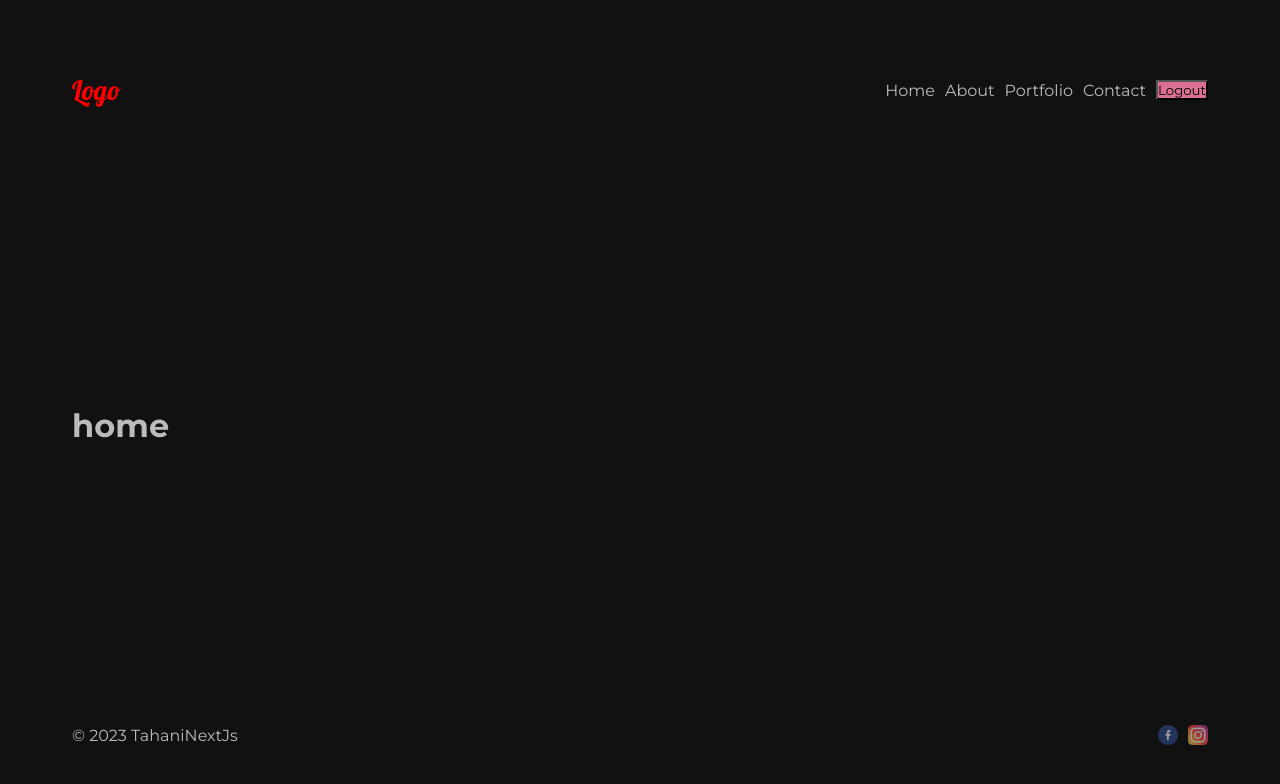
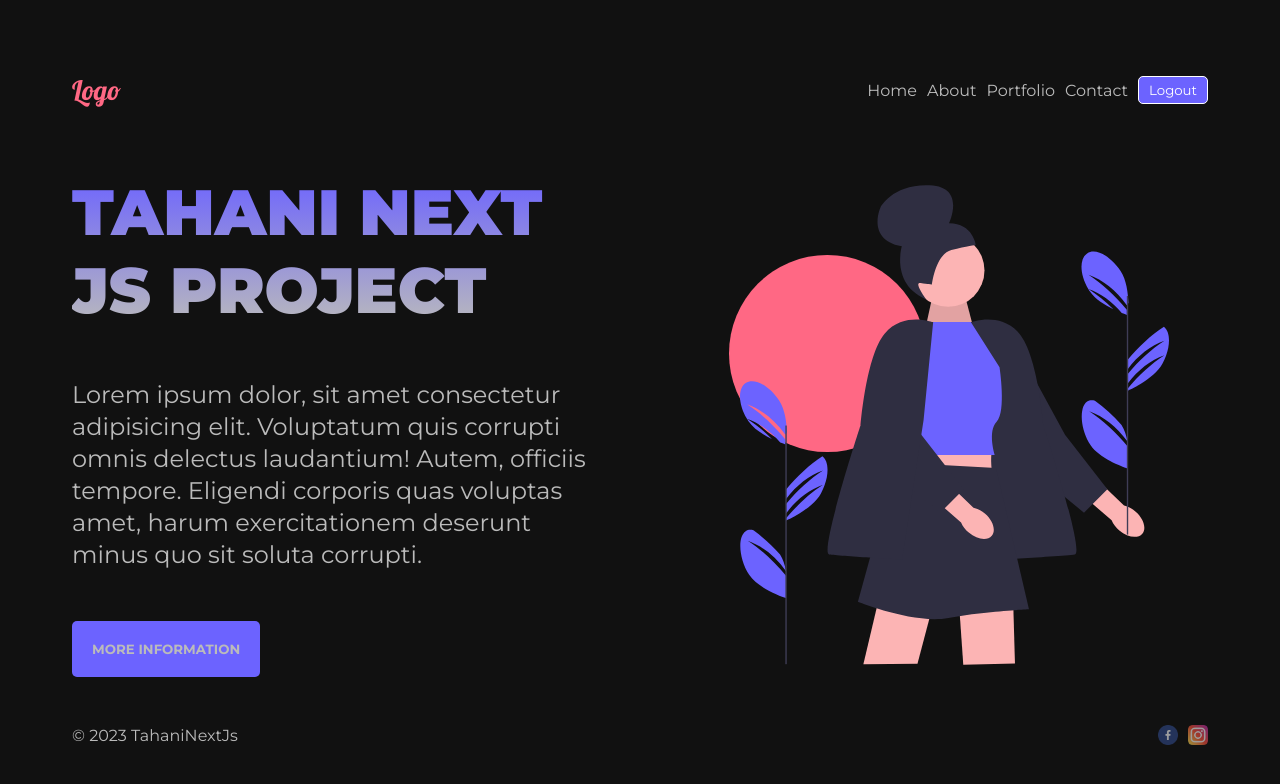
Before and after one commit to tahanialhammad/tahaninextjs, a Next.js app: page / in a window 1280 px wide. Shown: the top 784 px of the page. Built offline with nearby package versions, Linux system fonts and the light colour scheme.

Commit message:
update hero section

```diff
--- a/src/app/globals.css
+++ b/src/app/globals.css
@@ -1,3 +1,11 @@
+:root{
+  --color-primary : #6C63FF;
+  --color-secondary: #ff6884;
+  --color-light :  #bbb;
+  --color-dark :  #111;
+  --border-radius : 5px;
+}
+
 * {
   box-sizing: border-box;
   padding: 0;
--- a/src/app/page.jsx
+++ b/src/app/page.jsx
@@ -1,8 +1,19 @@
 import Image from 'next/image'
 import styles from './page.module.css'
+import Hero from 'public/images/hero.svg'
 
 export default function Home() {
   return (
-<h1>home</h1>
+    <div className={styles.container}>
+      <div className={styles.col}>
+        <h1 className={styles.title}>Tahani Next Js Project</h1>
+        <p className={styles.desc}>Lorem ipsum dolor, sit amet consectetur adipisicing elit. Voluptatum quis corrupti omnis delectus laudantium! Autem, officiis tempore. Eligendi corporis quas voluptas amet, harum exercitationem deserunt minus quo sit soluta corrupti.</p>
+        <button className={styles.btnPrimary}>More information</button>
+      </div>
+      <div className={styles.col}>
+        <Image src={Hero} className={styles.img}/>
+      </div>
+
+    </div>
   )
 }
--- a/src/app/page.module.css
+++ b/src/app/page.module.css
@@ -1,229 +1,44 @@
-.main {
+.container {
+  display: flex;
+  align-items: center;
+  gap: 100px;
+}
+
+.col {
+  flex: 1;
   display: flex;
   flex-direction: column;
-  justify-content: space-between;
-  align-items: center;
-  padding: 6rem;
-  min-height: 100vh;
+  gap: 50px;
 }
 
-.description {
-  display: inherit;
-  justify-content: inherit;
-  align-items: inherit;
-  font-size: 0.85rem;
-  max-width: var(--max-width);
-  width: 100%;
-  z-index: 2;
-  font-family: var(--font-mono);
+.title {
+  font-size: 64px;
+  font-weight: 900;
+  text-transform: uppercase;
+  background: linear-gradient(to bottom, var(--color-primary), var(--color-light));
+  background-clip: text;
+  -webkit-text-fill-color: transparent;
 }
 
-.description a {
-  display: flex;
-  justify-content: center;
-  align-items: center;
-  gap: 0.5rem;
+.desc {
+  font-size: 24px;
+  line-height: 2rem;
 }
 
-.description p {
-  position: relative;
-  margin: 0;
-  padding: 1rem;
-  background-color: rgba(var(--callout-rgb), 0.5);
-  border: 1px solid rgba(var(--callout-border-rgb), 0.3);
+.btnPrimary {
+  padding: 20px;
+  cursor: pointer;
+  background-color: var(--color-primary);
+  color: var(--color-light);
+  border: none;
   border-radius: var(--border-radius);
+  width: max-content;
+  text-transform: uppercase;
+  font-weight: bold;
 }
 
-.code {
-  font-weight: 700;
-  font-family: var(--font-mono);
+.img{
+  width: 100%;
+  height: 30rem;
+  object-fit: contain;
 }
-
-.grid {
-  display: grid;
-  grid-template-columns: repeat(4, minmax(25%, auto));
-  max-width: 100%;
-  width: var(--max-width);
-}
-
-.card {
-  padding: 1rem 1.2rem;
-  border-radius: var(--border-radius);
-  background: rgba(var(--card-rgb), 0);
-  border: 1px solid rgba(var(--card-border-rgb), 0);
-  transition: background 200ms, border 200ms;
-}
-
-.card span {
-  display: inline-block;
-  transition: transform 200ms;
-}
-
-.card h2 {
-  font-weight: 600;
-  margin-bottom: 0.7rem;
-}
-
-.card p {
-  margin: 0;
-  opacity: 0.6;
-  font-size: 0.9rem;
-  line-height: 1.5;
-  max-width: 30ch;
-}
-
-.center {
-  display: flex;
-  justify-content: center;
-  align-items: center;
-  position: relative;
-  padding: 4rem 0;
-}
-
-.center::before {
-  background: var(--secondary-glow);
-  border-radius: 50%;
-  width: 480px;
-  height: 360px;
-  margin-left: -400px;
-}
-
-.center::after {
-  background: var(--primary-glow);
-  width: 240px;
-  height: 180px;
-  z-index: -1;
-}
-
-.center::before,
-.center::after {
-  content: '';
-  left: 50%;
-  position: absolute;
-  filter: blur(45px);
-  transform: translateZ(0);
-}
-
-.logo {
-  position: relative;
-}
-/* Enable hover only on non-touch devices */
-@media (hover: hover) and (pointer: fine) {
-  .card:hover {
-    background: rgba(var(--card-rgb), 0.1);
-    border: 1px solid rgba(var(--card-border-rgb), 0.15);
-  }
-
-  .card:hover span {
-    transform: translateX(4px);
-  }
-}
-
-@media (prefers-reduced-motion) {
-  .card:hover span {
-    transform: none;
-  }
-}
-
-/* Mobile */
-@media (max-width: 700px) {
-  .content {
-    padding: 4rem;
-  }
-
-  .grid {
-    grid-template-columns: 1fr;
-    margin-bottom: 120px;
-    max-width: 320px;
-    text-align: center;
-  }
-
-  .card {
-    padding: 1rem 2.5rem;
-  }
-
-  .card h2 {
-    margin-bottom: 0.5rem;
-  }
-
-  .center {
-    padding: 8rem 0 6rem;
-  }
-
-  .center::before {
-    transform: none;
-    height: 300px;
-  }
-
-  .description {
-    font-size: 0.8rem;
-  }
-
-  .description a {
-    padding: 1rem;
-  }
-
-  .description p,
-  .description div {
-    display: flex;
-    justify-content: center;
-    position: fixed;
-    width: 100%;
-  }
-
-  .description p {
-    align-items: center;
-    inset: 0 0 auto;
-    padding: 2rem 1rem 1.4rem;
-    border-radius: 0;
-    border: none;
-    border-bottom: 1px solid rgba(var(--callout-border-rgb), 0.25);
-    background: linear-gradient(
-      to bottom,
-      rgba(var(--background-start-rgb), 1),
-      rgba(var(--callout-rgb), 0.5)
-    );
-    background-clip: padding-box;
-    backdrop-filter: blur(24px);
-  }
-
-  .description div {
-    align-items: flex-end;
-    pointer-events: none;
-    inset: auto 0 0;
-    padding: 2rem;
-    height: 200px;
-    background: linear-gradient(
-      to bottom,
-      transparent 0%,
-      rgb(var(--background-end-rgb)) 40%
-    );
-    z-index: 1;
-  }
-}
-
-/* Tablet and Smaller Desktop */
-@media (min-width: 701px) and (max-width: 1120px) {
-  .grid {
-    grid-template-columns: repeat(2, 50%);
-  }
-}
-
-@media (prefers-color-scheme: dark) {
-  .vercelLogo {
-    filter: invert(1);
-  }
-
-  .logo {
-    filter: invert(1) drop-shadow(0 0 0.3rem #ffffff70);
-  }
-}
-
-@keyframes rotate {
-  from {
-    transform: rotate(360deg);
-  }
-  to {
-    transform: rotate(0deg);
-  }
-}
--- a/src/elements/Button/button.module.css
+++ b/src/elements/Button/button.module.css
@@ -1,3 +1,7 @@
 .logout{
-    background-color: palevioletred;
+    background-color: #6C63FF;
+    padding: 5px 10px;
+    color:white;
+    border-radius: var(--border-radius);
+    border: 1px solid white;
 }
--- a/src/elements/Logo/logo.module.css
+++ b/src/elements/Logo/logo.module.css
@@ -1,5 +1,5 @@
 .logo{
-    color: red;
+    color: #ff6884;
     font-weight: bold;
     font-size: 27px;
 }
```
Also changed, not shown: public/images/hero.svg (added).
